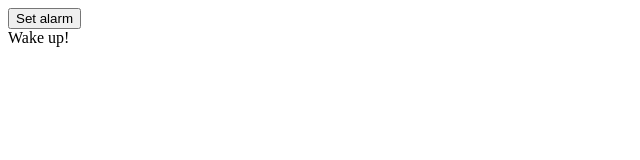
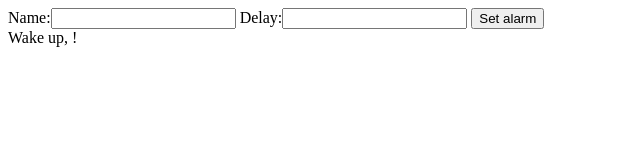
Before and after one commit to Jose-Lema/jose-lema-async-js-3, a plain HTML site: page index.html in a window 1280 px wide. Both pictures are taken after a click on the button "Set alarm". Shown: the whole page, without its empty margins (0-640 px from the left). Drawn offline with Linux system fonts and the light colour scheme.

Commit message:
rewrote promise to have res and rej attributes

```diff
--- a/api.js
+++ b/api.js
@@ -1,10 +1,32 @@
+// const output = document.querySelector("#output");
+// const button = document.querySelector("#set-alarm");
+
+// function setAlarm() {
+//   setTimeout(() => {
+//     output.textContent = "Wake up!";
+//   }, 1000);
+// }
+
+// button.addEventListener("click", setAlarm);
+
+const name = document.querySelector("#name");
+const delay = document.querySelector("#delay");
+const button = document.querySelector("#set-alarm");
 const output = document.querySelector("#output");
-const button = document.querySelector("#set-alarm");
 
-function setAlarm() {
-  setTimeout(() => {
-    output.textContent = "Wake up!";
-  }, 1000);
+function alarm(person, delay) {
+  return new Promise((resolve, reject) => {
+    if (delay < 0) {
+      throw new Error("Alarm delay must not be negative");
+    }
+    setTimeout(() => {
+      resolve(`Wake up, ${person}!`);
+    }, delay);
+  });
 }
 
-button.addEventListener("click", setAlarm);
+button.addEventListener("click", () => {
+  alarm(name.value, delay.value)
+    .then((message) => (output.textContent = message))
+    .catch((error) => (output.textContent = `Couldn't set alarm: ${error}`));
+});
--- a/index.html
+++ b/index.html
@@ -6,6 +6,8 @@
     <title>Document</title>
 </head>
 <body>
+    <label>Name:</label><input type="text" id="name">
+    <label>Delay:</label><input type="text" id="delay">
     <button id="set-alarm">Set alarm</button>
     <div id="output"></div>
     <script src="api.js"></script>
```
